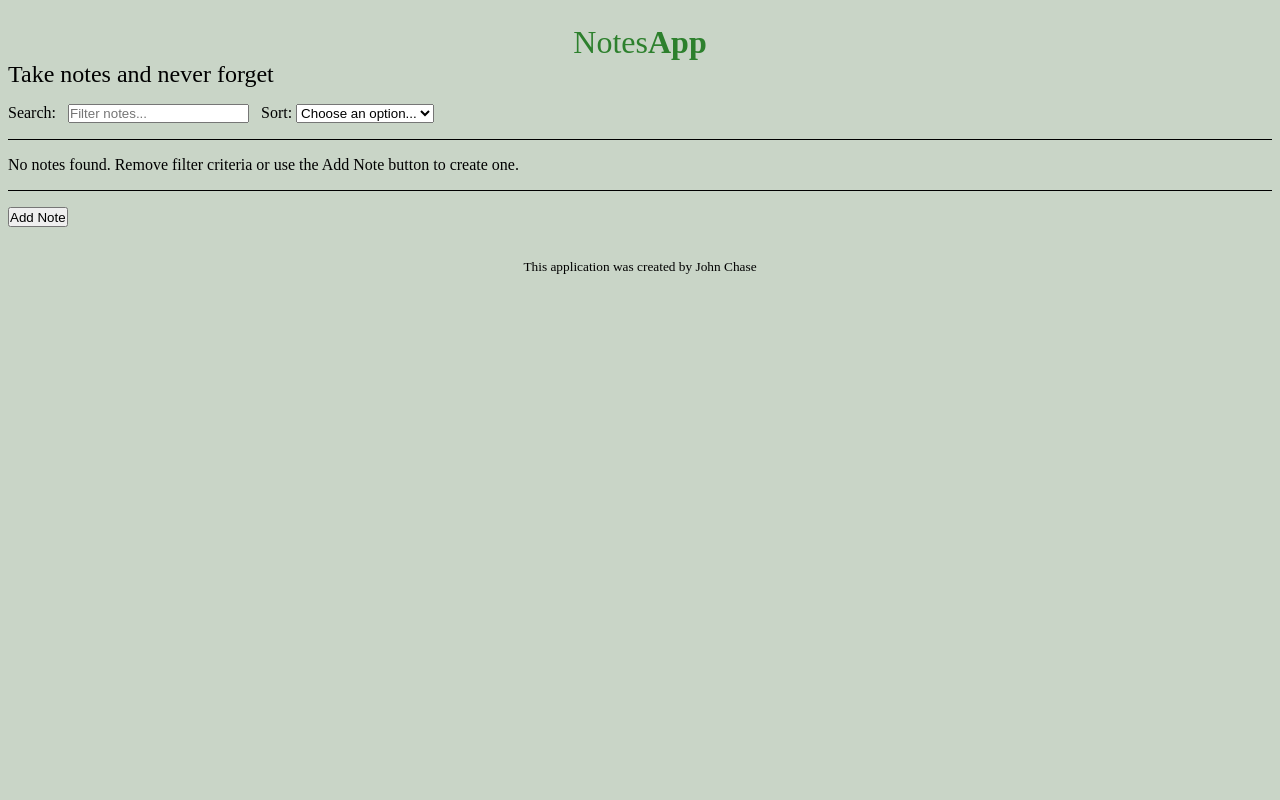
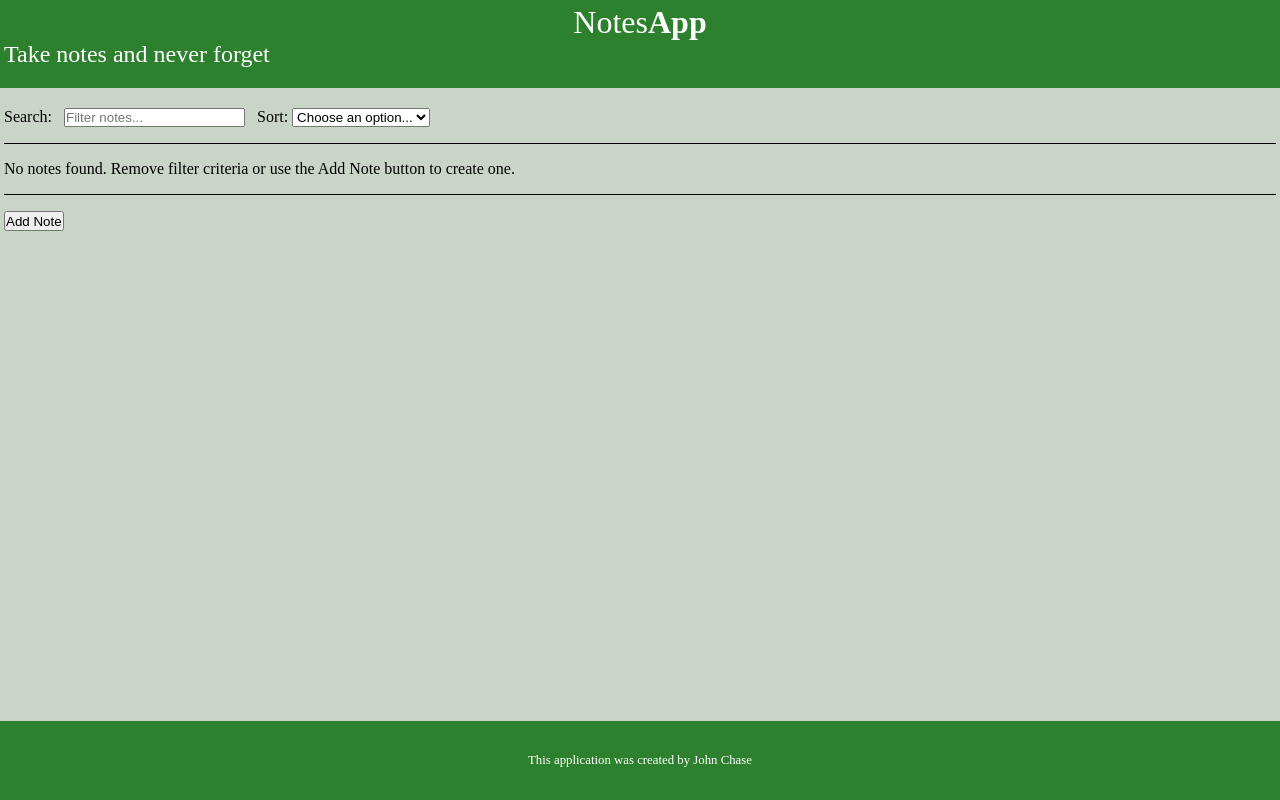
Before and after one commit to john-chase/jsbootcamp-notes-app, a plain HTML site: page index.html in a window 1280 px wide. Drawn offline with nearby package versions, Linux system fonts and the light colour scheme.

Commit message:
Add header footer classes

```diff
--- a/notes-app.js
+++ b/notes-app.js
@@ -26,7 +26,7 @@ document.querySelector('#create-note').addEventListener('click', (e) => {
         updatedAt: now
     })
     saveNotes(notes)
-    location.assign(`/edit.html#${id}`)
+    location.assign(`edit.html#${id}`)
 })
 
 //read - initial note generation
--- a/notes-funcs.js
+++ b/notes-funcs.js
@@ -40,7 +40,7 @@ const generateNoteDOM = (note) => {
         renderNotes(notes, filters)
     })
     noteElem.textContent = note.title || 'Unnamed note...'
-    noteElem.setAttribute('href', `/edit.html#${note.id}`)
+    noteElem.setAttribute('href', `edit.html#${note.id}`)
     divElem.appendChild(noteElem)
     return divElem
 }
--- a/notes.css
+++ b/notes.css
@@ -5,13 +5,15 @@
 body {
     font-family: Raleway;
     background-color: #c9d5c7;
-    padding: .5rem;
+}
+header {
+    background-color: #2d802d;
+    padding: .25rem;
 }
 h1 {
-    margin-top: 1rem;
     text-align: center;
     font-weight: 300;
-    color: #2d802d
+    color: white;
 }
 h1 span{
     font-weight: 700;
@@ -19,11 +21,12 @@ h1 span{
 h2 {
     margin-bottom: 1rem;
     font-weight: 500;
+    color: white;
 }
 .content {
     background-: #fff;
     margin: 0;
-    padding: 0;
+    padding: .25rem;
 }
 #actions {
     border-top: 1px solid black;
@@ -77,3 +80,13 @@ a {
 #note-title {
     margin-left: 0;
 }
+.footer {
+    text-align: center;
+    font-size: .8rem;
+    padding: 2rem 0;
+    background-color: #2d802d;
+    color: white;
+    position: absolute;
+    bottom: 0;
+    width: 100%;
+}
```
Also changed, not shown: edit.html (+4 -1 lines), notes-edit.js (+4 -4 lines).
